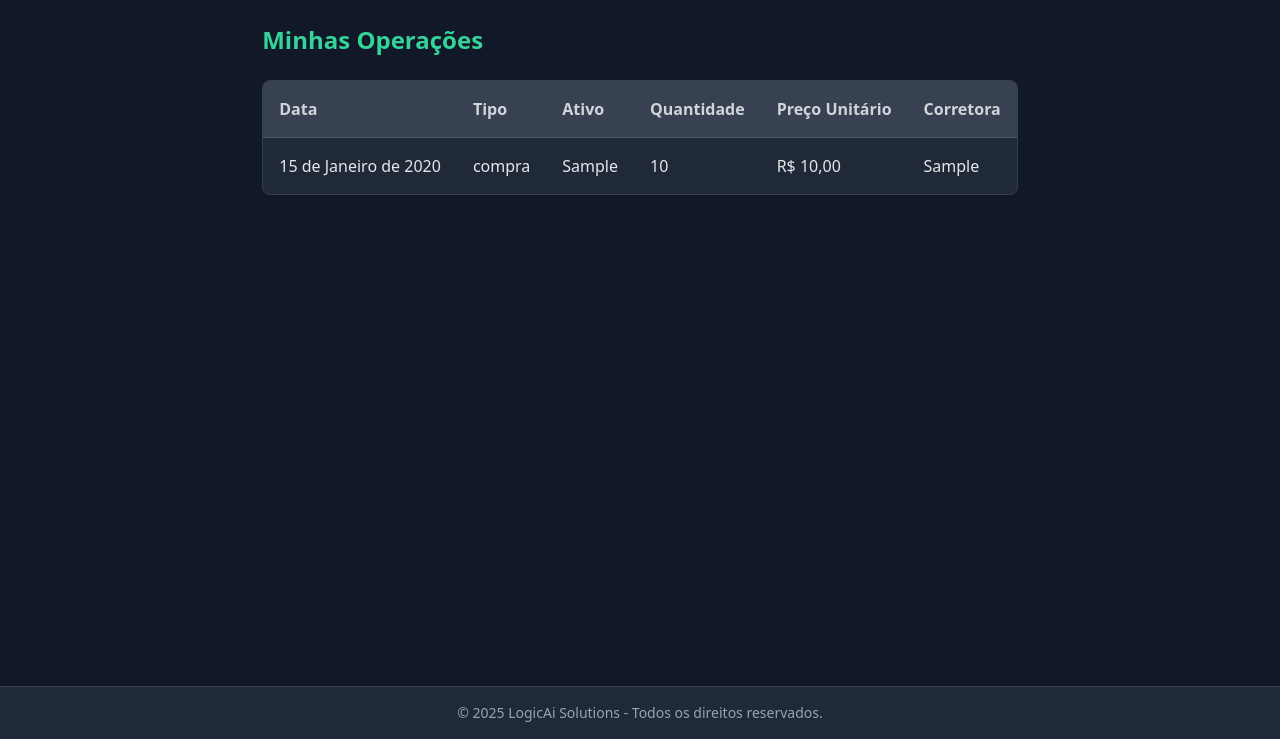
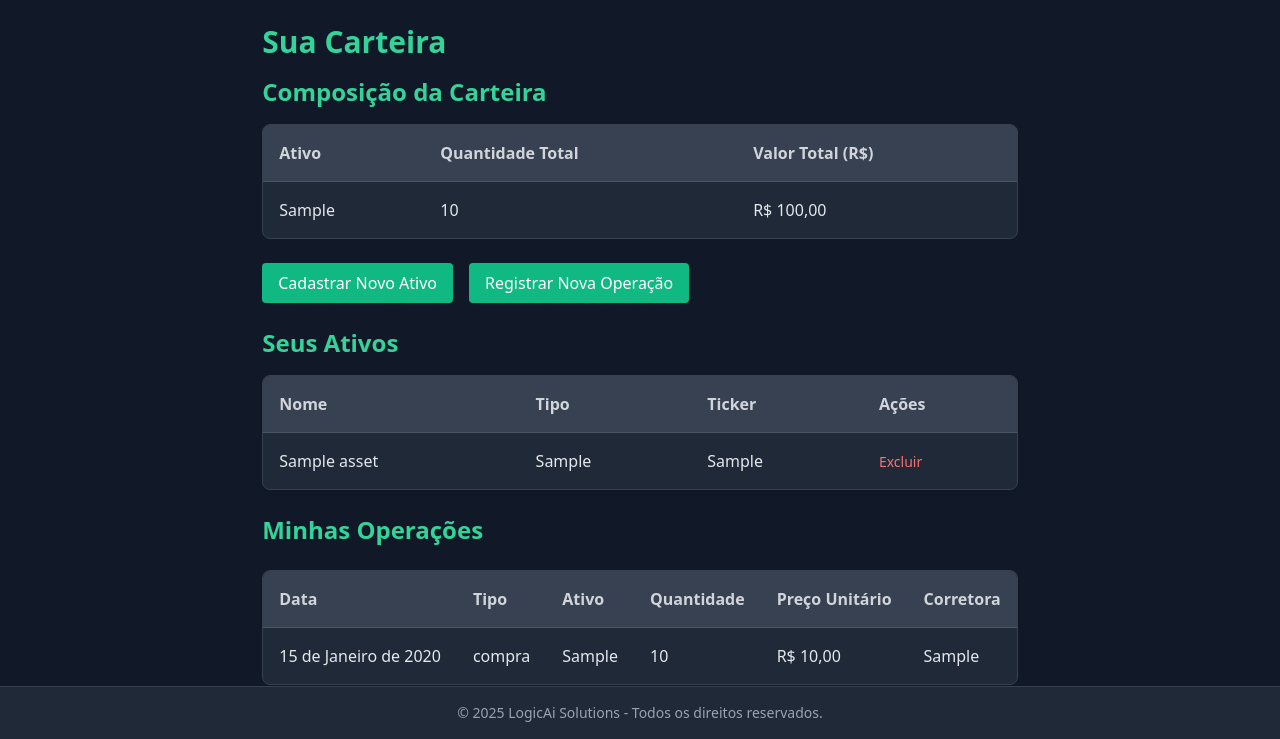
Before and after one commit to FelippeTN/investment-organization-app, a Django app: page / in a window 1280 px wide. Shown: the part 61-800 px from the top of the page. Run offline with Django 5.2, Linux system fonts and the light colour scheme; a user stored in the database is signed in; tables that the repository leaves empty hold one stand-in row (values such as "Sample post"); some libraries are stand-ins or nearby versions.

Commit message:
FEAT: User operations

```diff
--- a/core/models.py
+++ b/core/models.py
@@ -1,14 +1,19 @@
 from django.db import models
+from django.contrib.auth.models import User
+
 
 class Asset(models.Model):
+    user = models.ForeignKey(User, on_delete=models.CASCADE)
     name = models.CharField(max_length=100)
     type = models.CharField(max_length=50)  # Ação, FII, etc.
     ticker = models.CharField(max_length=10)
 
     def __str__(self):
-        return self.ticker
+        return f'{self.name} ({self.ticker})'
+
 
 class Operation(models.Model):
+    user = models.ForeignKey(User, on_delete=models.CASCADE, null=True)  # Added for explicit user link
     asset = models.ForeignKey(Asset, on_delete=models.CASCADE)
     date = models.DateField()
     type = models.CharField(max_length=10, choices=[('compra', 'Compra'), ('venda', 'Venda')])
--- a/core/templates/dashboard.html
+++ b/core/templates/dashboard.html
@@ -26,6 +26,80 @@
 <!-- Main Content -->
 <div class="h-full flex flex-col px-4 bg-gray-900 overflow-y-auto">
     <div class="max-w-4xl mx-auto p-6 flex-1">
+        <h1 class="text-3xl font-bold text-emerald-400 mb-4">Sua Carteira</h1>
+
+        <!-- Portfolio Composition -->
+        <h2 class="text-2xl font-semibold text-emerald-400 mb-4">Composição da Carteira</h2>
+        <div class="overflow-x-auto bg-gray-800 rounded-lg shadow-sm border border-gray-700 mb-6">
+            <table class="w-full text-left border-separate border-spacing-0">
+                <thead class="bg-gray-700 text-gray-300">
+                    <tr>
+                        <th class="p-4 rounded-tl-md">Ativo</th>
+                        <th class="p-4">Quantidade Total</th>
+                        <th class="p-4 rounded-tr-md">Valor Total (R$)</th>
+                    </tr>
+                </thead>
+                <tbody class="text-gray-200">
+                    {% for asset, data in portfolio.items %}
+                        <tr class="hover:bg-gray-600 transition">
+                            <td class="p-4 border-t border-gray-600">{{ asset }}</td>
+                            <td class="p-4 border-t border-gray-600">{{ data.quantity }}</td>
+                            <td class="p-4 border-t border-gray-600">R$ {{ data.total_value|floatformat:2 }}</td>
+                        </tr>
+                    {% empty %}
+                        <tr>
+                            <td colspan="3" class="p-4 text-center text-gray-400 border-t border-gray-600 rounded-b-md">Nenhum ativo na carteira.</td>
+                        </tr>
+                    {% endfor %}
+                </tbody>
+            </table>
+        </div>
+
+        <!-- Buttons for Asset and Operation Creation -->
+        <div class="mb-6 flex space-x-4">
+            <a href="{% url 'asset_create' %}" class="inline-block bg-emerald-500 text-white px-4 py-2 rounded hover:bg-emerald-600 transition">
+                Cadastrar Novo Ativo
+            </a>
+            <a href="{% url 'operation_create' %}" class="inline-block bg-emerald-500 text-white px-4 py-2 rounded hover:bg-emerald-600 transition">
+                Registrar Nova Operação
+            </a>
+        </div>
+
+        <!-- Lista de Ativos do Usuário -->
+        <h2 class="text-2xl font-semibold text-emerald-400 mb-4">Seus Ativos</h2>
+        <div class="overflow-x-auto bg-gray-800 rounded-lg shadow-sm border border-gray-700 mb-6">
+            <table class="w-full text-left border-separate border-spacing-0">
+                <thead class="bg-gray-700 text-gray-300">
+                    <tr>
+                        <th class="p-4 rounded-tl-md">Nome</th>
+                        <th class="p-4">Tipo</th>
+                        <th class="p-4">Ticker</th>
+                        <th class="p-4 rounded-tr-md">Ações</th>
+                    </tr>
+                </thead>
+                <tbody class="text-gray-200">
+                    {% for asset in assets %}
+                        <tr class="hover:bg-gray-600 transition">
+                            <td class="p-4 border-t border-gray-600">{{ asset.name }}</td>
+                            <td class="p-4 border-t border-gray-600">{{ asset.type }}</td>
+                            <td class="p-4 border-t border-gray-600">{{ asset.ticker }}</td>
+                            <td class="p-4 border-t border-gray-600">
+                                <form method="post" action="{% url 'asset_delete' asset.pk %}" class="inline">
+                                    {% csrf_token %}
+                                    <button class="text-red-400 hover:text-red-300 text-sm">Excluir</button>
+                                </form>
+                            </td>
+                        </tr>
+                    {% empty %}
+                        <tr>
+                            <td colspan="4" class="p-4 text-center text-gray-400 border-t border-gray-600">Nenhum ativo cadastrado.</td>
+                        </tr>
+                    {% endfor %}
+                </tbody>
+            </table>
+        </div>
+
+        <!-- Operations Table -->
         <h2 class="text-2xl font-semibold text-emerald-400 mb-6">Minhas Operações</h2>
         <div class="overflow-x-auto bg-gray-800 rounded-lg shadow-sm border border-gray-700">
             <table class="w-full text-left border-separate border-spacing-0">
--- a/core/urls.py
+++ b/core/urls.py
@@ -1,5 +1,5 @@
 from django.urls import path
-from .views import dashboard, register
+from .views import dashboard, register, asset_list, asset_create, asset_delete, operation_create
 from django.contrib.auth import views as auth_views
 
 urlpatterns = [
@@ -7,4 +7,9 @@ urlpatterns = [
     path('login/', auth_views.LoginView.as_view(template_name='registration/login.html'), name='login'),
     path('logout/', auth_views.LogoutView.as_view(template_name='registration/logged_out.html'), name='logout'),
     path('register/', register, name='register'),
+
+    path('ativos/', asset_list, name='asset_list'),
+    path('ativos/novo/', asset_create, name='asset_create'),
+    path('ativos/excluir/<int:pk>/', asset_delete, name='asset_delete'),
+    path('operacoes/novo/', operation_create, name='operation_create'),
 ]
--- a/core/views.py
+++ b/core/views.py
@@ -1,7 +1,10 @@
 from django.contrib.auth.decorators import login_required
 from django.contrib.auth.forms import UserCreationForm
 from django.shortcuts import render, redirect
-from .models import Operation
+from .models import Operation, Asset
+from .forms import AssetForm, OperationForm
+from django.db.models import Sum, F, Case, When, Value, IntegerField, DecimalField
+
 
 def register(request):
     if request.method == 'POST':
@@ -13,7 +16,84 @@ def register(request):
         form = UserCreationForm()
     return render(request, 'registration/register.html', {'form': form})
 
+
 @login_required
 def dashboard(request):
-    operations = Operation.objects.all().order_by('-date')
-    return render(request, 'dashboard.html', {'operations': operations})
+    # Fetch user's assets
+    assets = Asset.objects.filter(user=request.user)
+
+    # Fetch operations for user's assets
+    operations = Operation.objects.filter(asset__user=request.user).order_by('-date')
+
+    # Compute portfolio: aggregate quantity and total value per asset
+    portfolio = {}
+    for asset in assets:
+        # Calculate net quantity (compras - vendas)
+        qty = Operation.objects.filter(asset=asset).aggregate(
+            net_quantity=Sum(
+                Case(
+                    When(type='compra', then=F('quantity')),
+                    When(type='venda', then=-F('quantity')),
+                    output_field=IntegerField()
+                )
+            )
+        )['net_quantity'] or 0
+
+        # Calculate total value (using latest unitary price for simplicity)
+        latest_op = Operation.objects.filter(asset=asset).order_by('-date').first()
+        total_value = qty * float(latest_op.unitary_price) if latest_op and qty > 0 else 0
+
+        if qty > 0:  # Only include assets with positive quantity
+            portfolio[asset.ticker] = {
+                'quantity': qty,
+                'total_value': total_value
+            }
+
+    return render(request, 'dashboard.html', {
+        'operations': operations,
+        'portfolio': portfolio,
+        'assets': assets
+    })
+
+
+@login_required
+def asset_list(request):
+    assets = Asset.objects.filter(user=request.user).order_by('name')
+    return render(request, 'assets/asset_list.html', {'assets': assets})
+
+
+@login_required
+def asset_create(request):
+    if request.method == 'POST':
+        form = AssetForm(request.POST)
+        if form.is_valid():
+            asset = form.save(commit=False)
+            asset.user = request.user
+            asset.save()
+            return redirect('dashboard')  # Redirect to dashboard instead
+    else:
+        form = AssetForm()
+    return render(request, 'assets/asset_form.html', {'form': form})
+
+
+@login_required
+def asset_delete(request, pk):
+    asset = Asset.objects.get(pk=pk, user=request.user)
+    if request.method == 'POST':
+        asset.delete()
+        return redirect('dashboard')
+    return render(request, 'assets/asset_confirm_delete.html', {'asset': asset})
+
+
+@login_required
+def operation_create(request):
+    if request.method == 'POST':
+        form = OperationForm(request.POST, user=request.user)
+        if form.is_valid():
+            operation = form.save(commit=False)
+            operation.asset = form.cleaned_data['asset']
+            operation.save()
+            return redirect('dashboard')
+    else:
+        form = OperationForm(user=request.user)
+    return render(request, 'operations/operation_form.html', {'form': form})
```
Also changed, not shown: core/forms.py (added, +23 -0 lines), core/templates/assets/asset_comfirm_delete.html (added, +17 -0 lines), core/templates/assets/asset_form.html (added, +29 -0 lines), core/templates/operations/operation_form.html (added, +41 -0 lines), core/migrations/0002_asset_user_operation_user_alter_operation_type.py (added).
